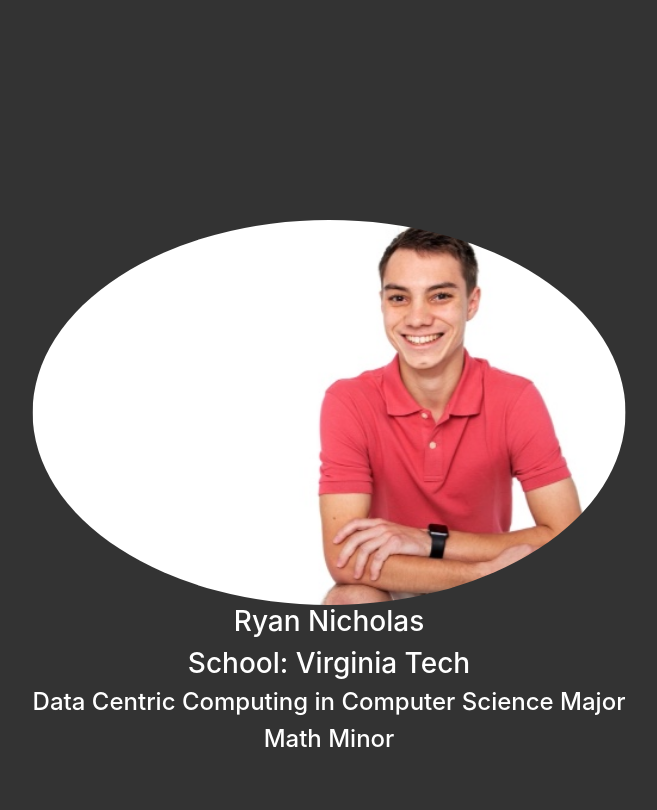
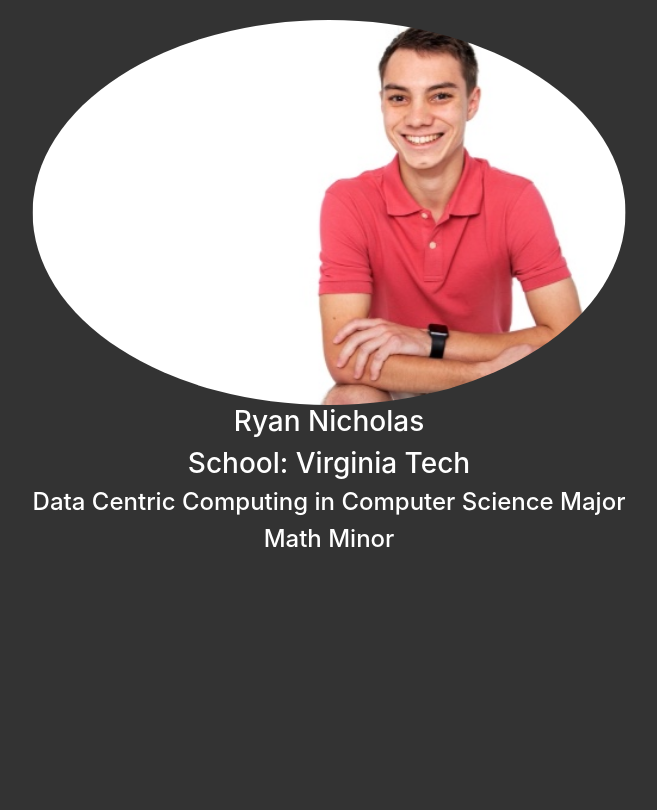
Before and after one commit to randor12/RyanWebsite, a Flask app: page / in a window 1280 px wide. Shown: the part 56-866 px from the top of the page, without its empty margins (311-968 px from the left). After the commit the page ends 603 px from the top, so only its background shows below. Run offline with Flask 2, Linux system fonts and the light colour scheme; some libraries are stand-ins or nearby versions.

Commit message:
updated css

```diff
--- a/static/site.css
+++ b/static/site.css
@@ -1,8 +1,7 @@
 .cover {
     position: absolute;
-    top:59.5%;
     left: 50%;
-    transform: translate(-50%, -50%);
+    transform: translate(-50%, 5%);
     max-height: 50%;
     max-width: 50%;
 }
```
